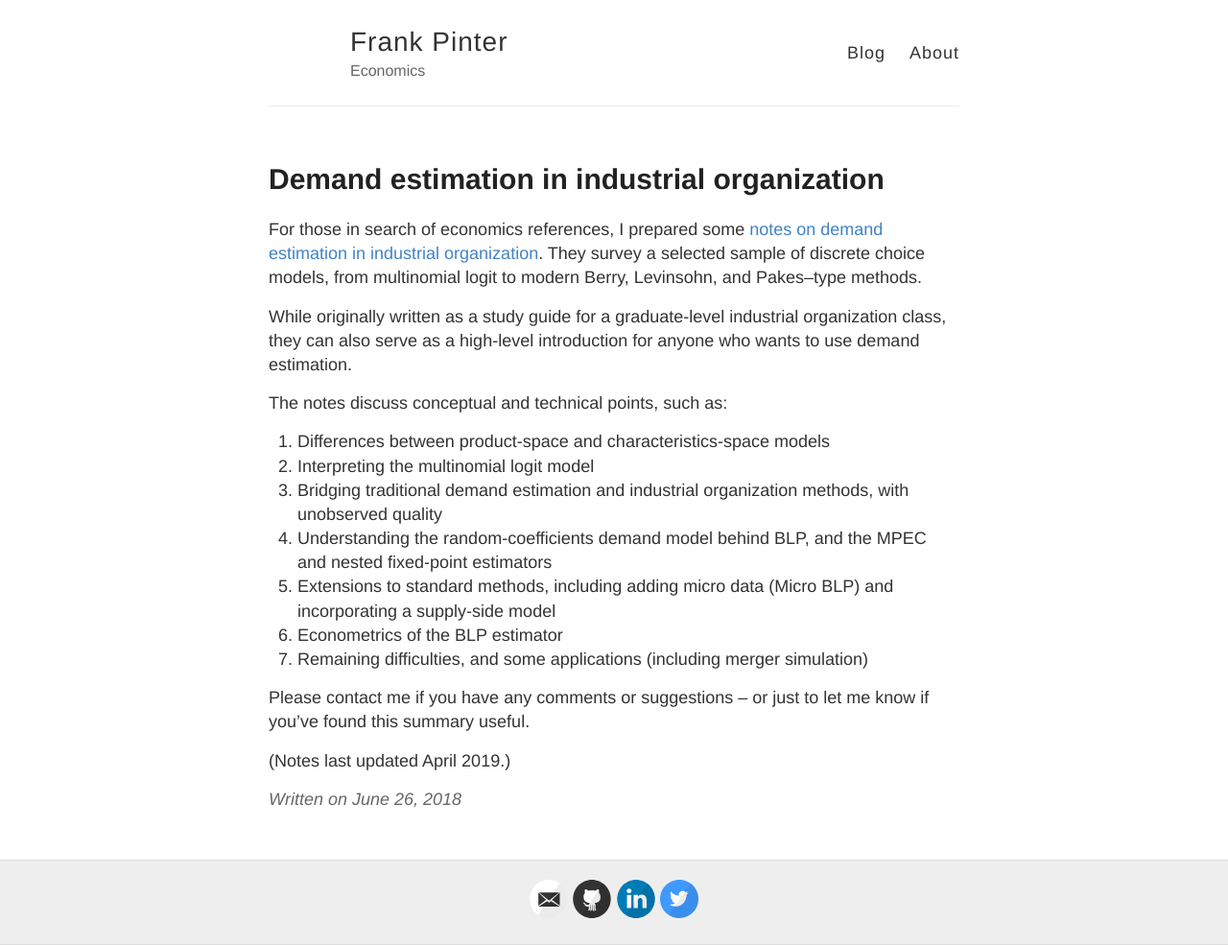
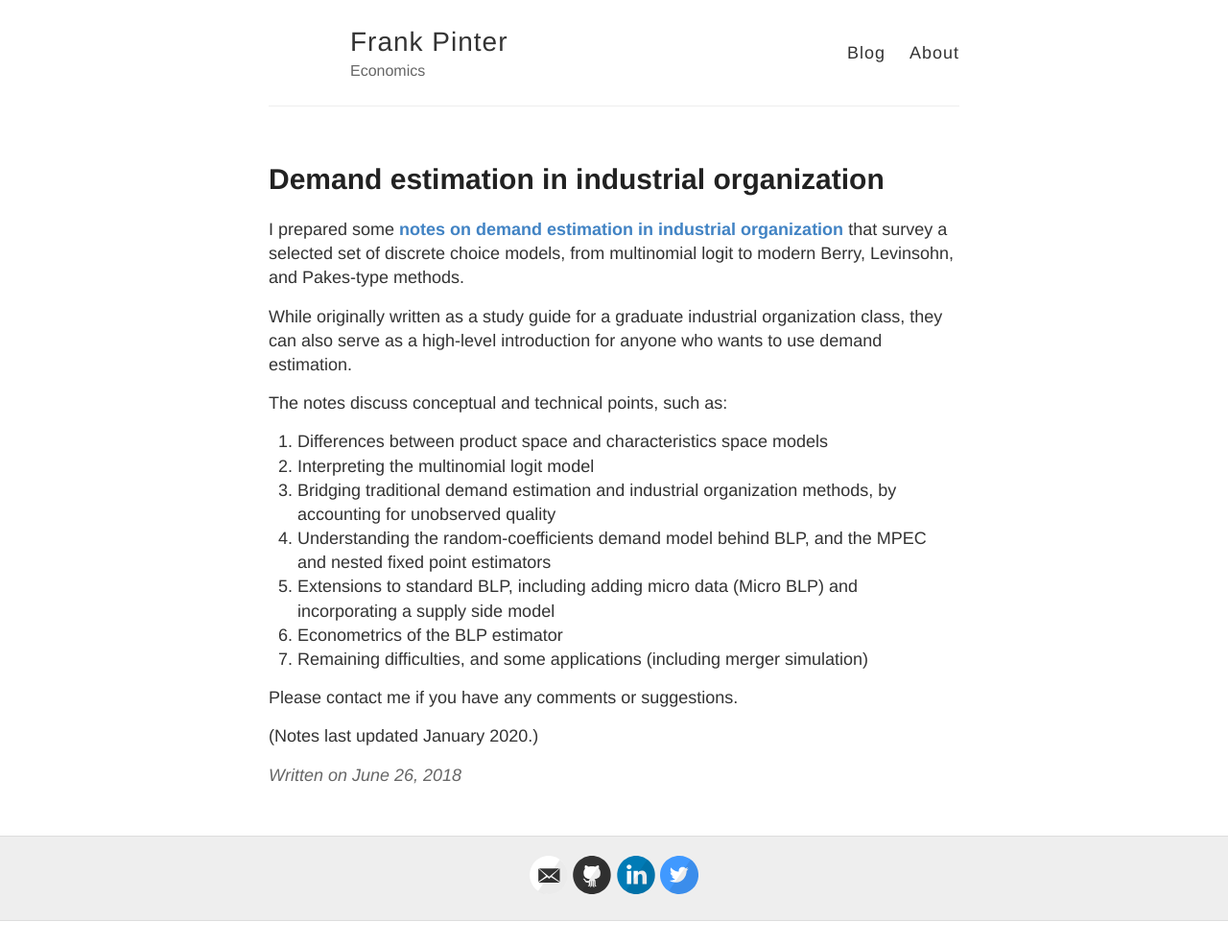
Before and after one commit to fpinter/fpinter.github.io, a Jekyll site: the page built from _posts/2018-06-26-demand.md, in a window 1280 px wide. Shown: the whole page at 96% size. Built offline with Jekyll 4.4.1, drawn with Linux system fonts in a browser that asks for light colours; after the commit the page ends 960 px from its top, so only the background shows below that.

Commit message:
Update demand estimation notes
Fix small mistakes, edit text, add copyright details

```diff
--- a/_posts/2018-06-26-demand.md
+++ b/_posts/2018-06-26-demand.md
@@ -5,20 +5,20 @@ date: 2018-06-26
 categories: economics
 ---
 
-For those in search of economics references, I prepared some [notes on demand estimation in industrial organization]({{"/notes/Demand_Estimation_Notes.pdf" | absolute_url }}). They survey a selected sample of discrete choice models, from multinomial logit to modern Berry, Levinsohn, and Pakes--type methods.
+I prepared some **[notes on demand estimation in industrial organization]({{"/notes/Demand_Estimation_Notes.pdf" | absolute_url }})** that survey a selected set of discrete choice models, from multinomial logit to modern Berry, Levinsohn, and Pakes-type methods.
 
-While originally written as a study guide for a graduate-level industrial organization class, they can also serve as a high-level introduction for anyone who wants to use demand estimation.
+While originally written as a study guide for a graduate industrial organization class, they can also serve as a high-level introduction for anyone who wants to use demand estimation.
 
 The notes discuss conceptual and technical points, such as:
 
-1. Differences between product-space and characteristics-space models
+1. Differences between product space and characteristics space models
 2. Interpreting the multinomial logit model
-3. Bridging traditional demand estimation and industrial organization methods, with unobserved quality
-4. Understanding the random-coefficients demand model behind BLP, and the MPEC and nested fixed-point estimators
-5. Extensions to standard methods, including adding micro data (Micro BLP) and incorporating a supply-side model
+3. Bridging traditional demand estimation and industrial organization methods, by accounting for unobserved quality
+4. Understanding the random-coefficients demand model behind BLP, and the MPEC and nested fixed point estimators
+5. Extensions to standard BLP, including adding micro data (Micro BLP) and incorporating a supply side model
 6. Econometrics of the BLP estimator
 7. Remaining difficulties, and some applications (including merger simulation)
 
-Please contact me if you have any comments or suggestions -- or just to let me know if you've found this summary useful.
+Please contact me if you have any comments or suggestions.
 
-(Notes last updated April 2019.)
+(Notes last updated January 2020.)
```
Also changed, not shown: 1 other file.
